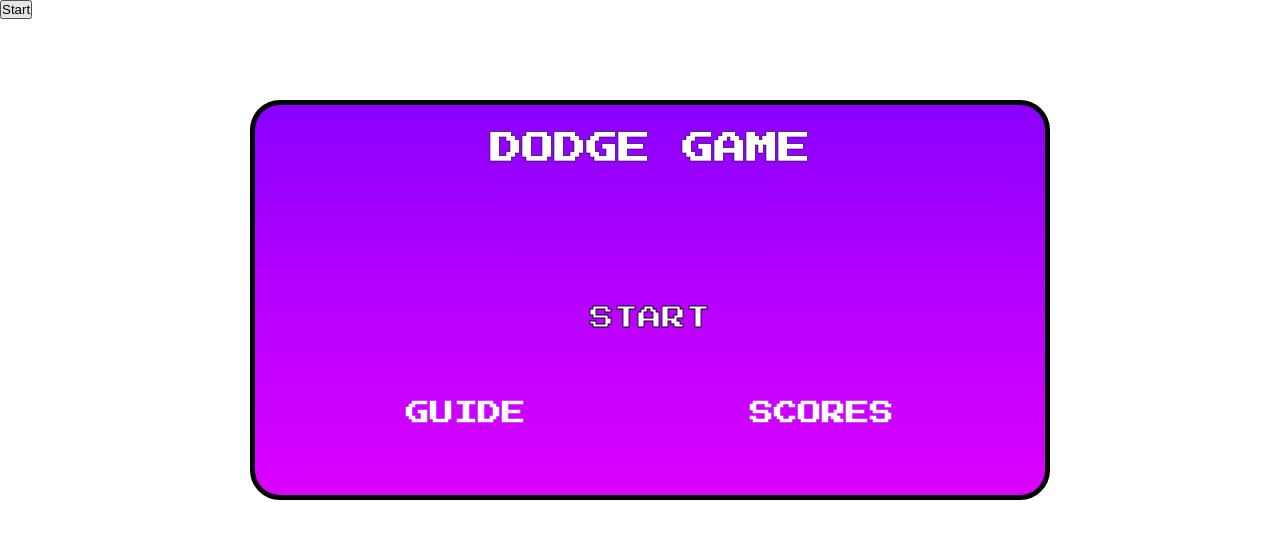
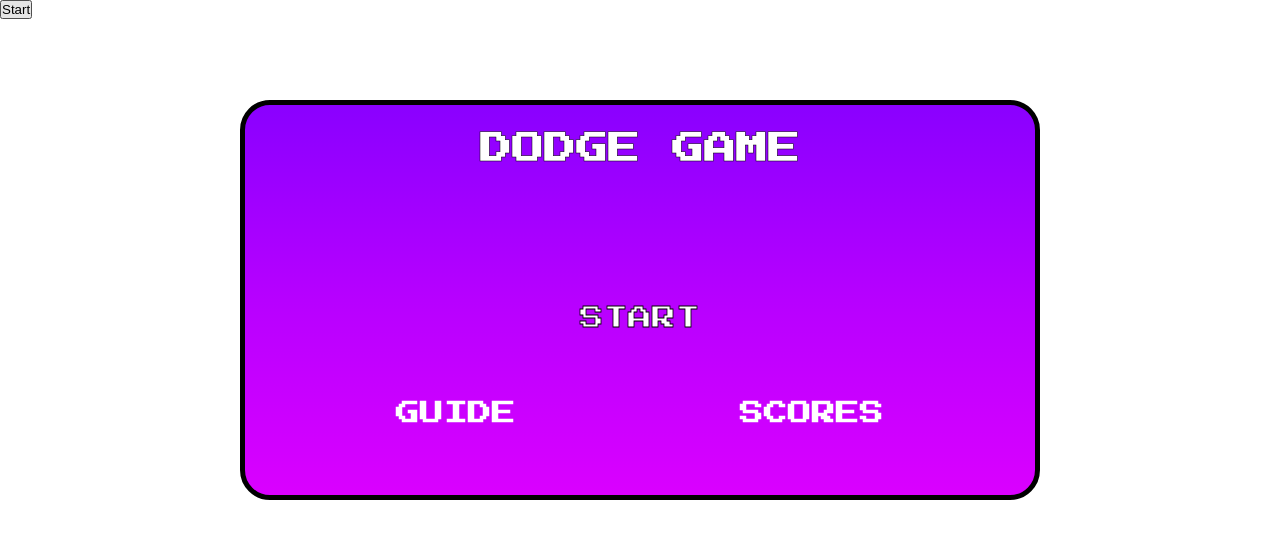
Before and after one commit to DanielCH5/dodgegame, a PHP site: page / in a window 1280 px wide. Shown: the top 539 px of the page. Run offline with PHP 8.4, Linux system fonts and the light colour scheme.

Commit message:
Landing menu design done

```diff
--- a/styles.css
+++ b/styles.css
@@ -17,17 +17,20 @@ a{
     color: white;
 
 }
-#menu{
-    display: grid;
-    font-family: PressStart2P;
-    border: solid 5px black;
-    border-radius: 30px;
-}
 #title{
     color: white;
     justify-self: center;
     padding-top: 28px;
     -webkit-text-stroke: 0.5px black;
+}
+#menu{
+    background-image: linear-gradient(#8A00FF, #b700ff, #da00ff);
+    width: 800px;
+    height: 400px;
+    display: grid;
+    font-family: PressStart2P;
+    border: solid 5px black;
+    border-radius: 30px;
 }
 #menu-buttons{
     display: grid;
@@ -50,6 +53,9 @@ a{
 
     width: 100%;
     height: 100%;
+    display: flex;
+    justify-items: center;
+    justify-content: center;
 
 }
 #scores{
@@ -67,12 +73,7 @@ a{
 
 }
 
-#menu{
-    background-image: linear-gradient(#8A00FF, #b700ff, #da00ff);
-    width: 800px;
-    height: 400px;
-    margin: 0px 250px;
-}
+
 
 #player {
     width: 10px;
```
